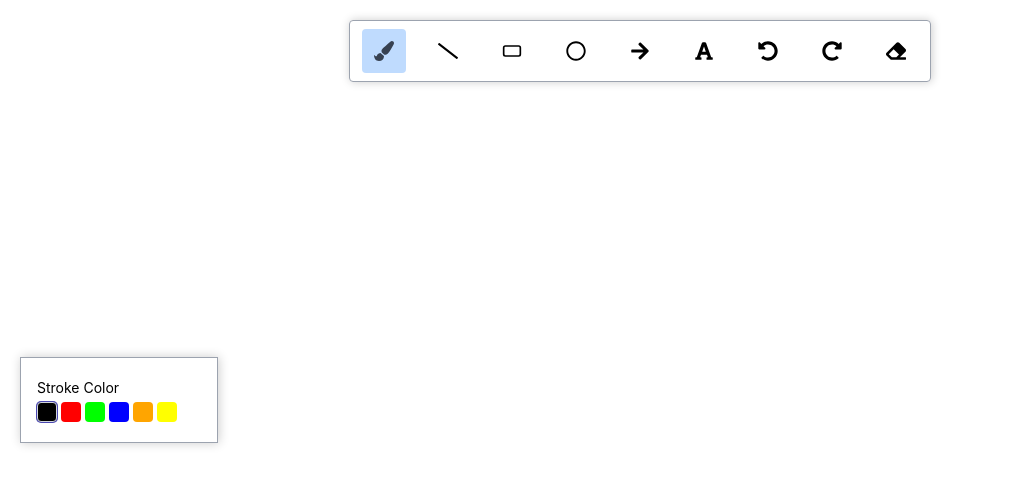
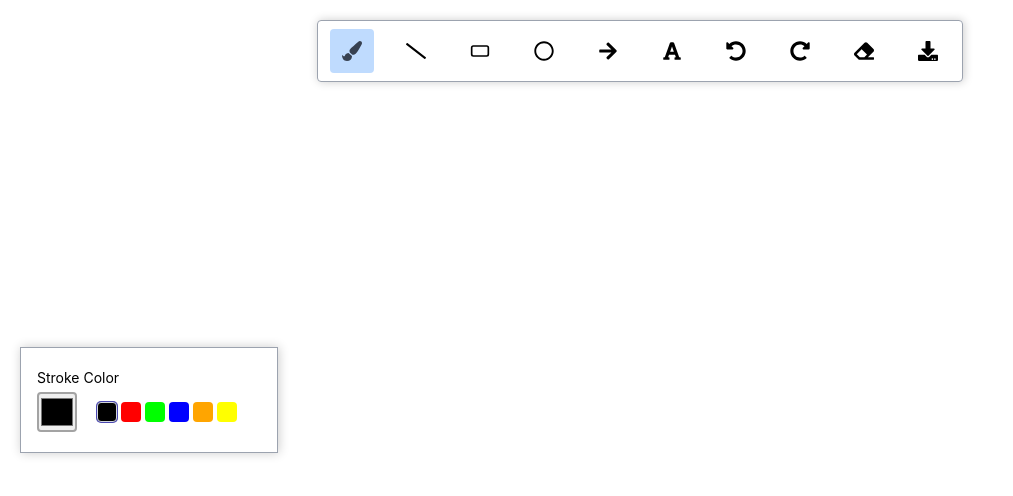
Before and after one commit to sainivisha/WhiteBoard-tool, a React (Create React App) app: page / in a window 1280 px wide. Shown: the top 496 px of the page, without its empty margins (0-1013 px from the left). Built offline with nearby package versions, Linux system fonts and the light colour scheme.

Commit message:
Add download functionality to Toolbar and enhance color picker in Toolbox.

```diff
--- a/src/components/Toolbar/index.js
+++ b/src/components/Toolbar/index.js
@@ -10,6 +10,7 @@
   FaUndoAlt,
   FaRedoAlt,
   FaFont,
+  FaDownload,
 } from "react-icons/fa";
 import { LuRectangleHorizontal } from "react-icons/lu";
 import { TOOL_ITEMS } from "../../constants";
@@ -18,6 +19,15 @@
 const Toolbar = () => {
   const { activeToolItem, changeToolHandler, undo, redo } =
     useContext(boardContext);
+
+  const handleDownloadClick = () => {
+    const canvas = document.getElementById("canvas");
+    const data = canvas.toDataURL("image/png");
+    const anchor = document.createElement("a");
+    anchor.href = data;
+    anchor.download = "board.png";
+    anchor.click();
+  };
   return (
     <div className={classes.container}>
       <div
@@ -82,6 +92,9 @@
       >
         <FaEraser />
       </div>
+      <div className={cx(classes.toolItem)} onClick={handleDownloadClick}>
+        <FaDownload />
+      </div>
     </div>
   );
 };
--- a/src/components/Toolbox/index.js
+++ b/src/components/Toolbox/index.js
@@ -28,6 +28,14 @@
         <div className={classes.selectOptionContainer}>
           <div className={classes.toolBoxLabel}>Stroke Color</div>
           <div className={classes.colorsContainer}>
+            <div>
+              <input
+                className={classes.colorPicker}
+                type="color"
+                value={strokeColor}
+                onChange={(e) => changeStroke(activeToolItem, e.target.value)}
+              ></input>
+            </div>
             {Object.keys(COLORS).map((k) => {
               return (
                 <div
@@ -46,8 +54,29 @@
 
       {FILL_TOOL_TYPES.includes(activeToolItem) && (
         <div className={classes.selectOptionContainer}>
-          <div className={classes.toolBoxLabel}>fill Color</div>
+          <div className={classes.toolBoxLabel}>Fill Color</div>
           <div className={classes.colorsContainer}>
+            {fillColor === null ? (
+              <div
+                className={cx(classes.colorPicker, classes.noFillColorBox)}
+                onClick={() => changeFill(activeToolItem, COLORS.BLACK)}
+              ></div>
+            ) : (
+              <div>
+                <input
+                  className={classes.colorPicker}
+                  type="color"
+                  value={strokeColor}
+                  onChange={(e) => changeFill(activeToolItem, e.target.value)}
+                ></input>
+              </div>
+            )}
+            <div
+              className={cx(classes.colorBox, classes.noFillColorBox, {
+                [classes.activeColorBox]: fillColor === null,
+              })}
+              onClick={() => changeFill(activeToolItem, null)}
+            ></div>
             {Object.keys(COLORS).map((k) => {
               return (
                 <div
@@ -71,7 +100,7 @@
           <input
             type="range"
             min={activeToolItem === TOOL_ITEMS.TEXT ? 12 : 1}
-            max={activeToolItem === TOOL_ITEMS.TEXT? 64 : 10}
+            max={activeToolItem === TOOL_ITEMS.TEXT ? 64 : 10}
             step={1}
             value={size}
             onChange={(event) => changeSize(activeToolItem, event.target.value)}
```
